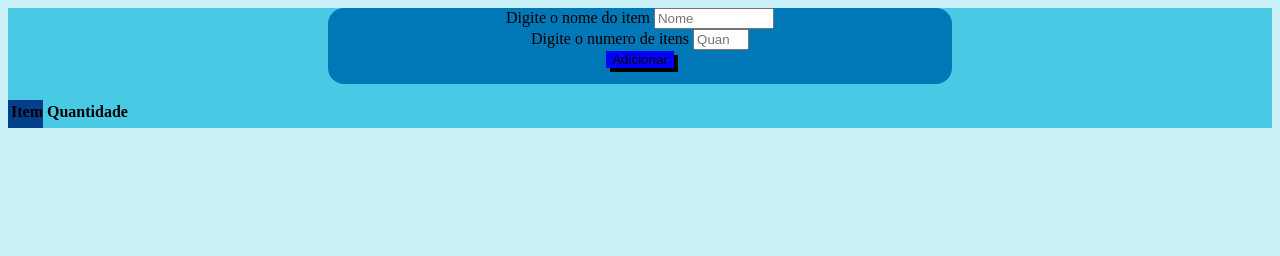
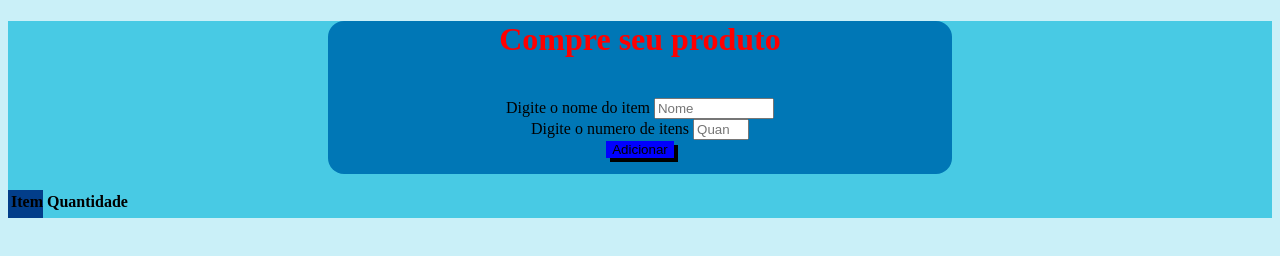
Before and after one commit to Alcassa/testando-git, a plain HTML site: page index.html in a window 1280 px wide. Drawn offline with Linux system fonts and the light colour scheme.

Commit message:
testando o segundo commit

```diff
--- a/css/style.css
+++ b/css/style.css
@@ -23,3 +23,6 @@ body{
     input[type=text]{
         width: 7pc;
     }
+    h1{
+        color: red;
+    }
--- a/index.html
+++ b/index.html
@@ -10,6 +10,7 @@
 <body>
     <div class="principal">
         <div class="di">
+            <h1>Compre seu produto</h1><br>
             <label>Digite o nome do item</label>
             <input type="text" placeholder="Nome" >
             <br>
```
